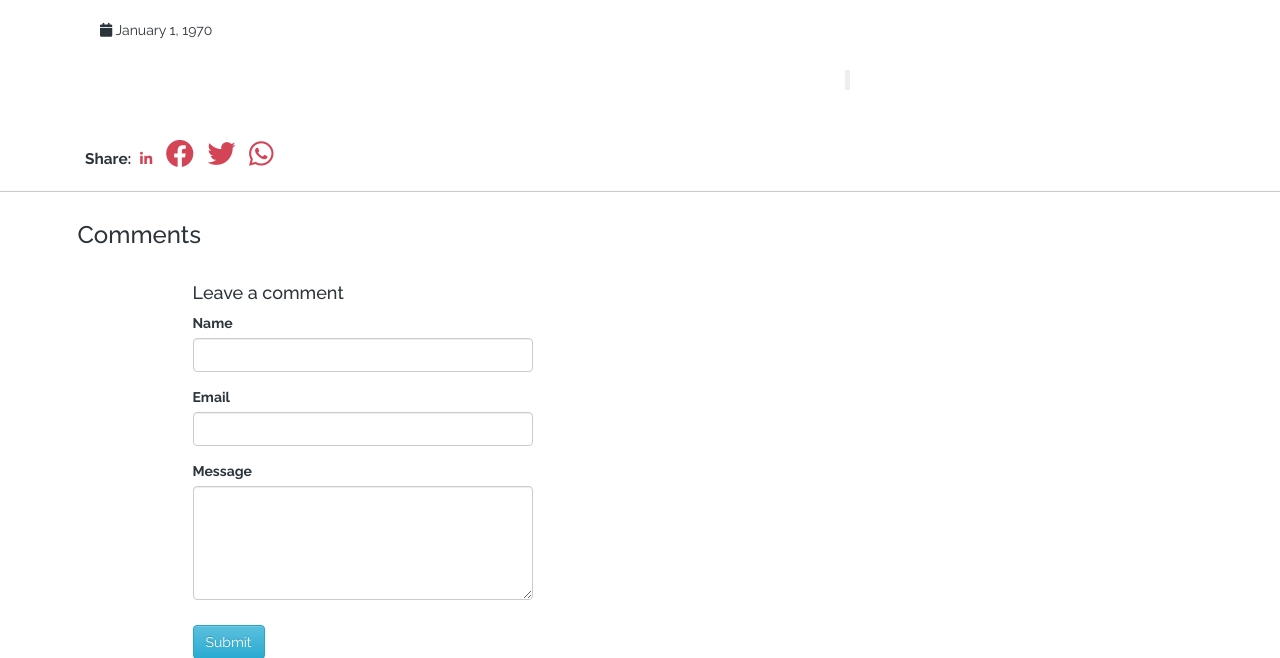
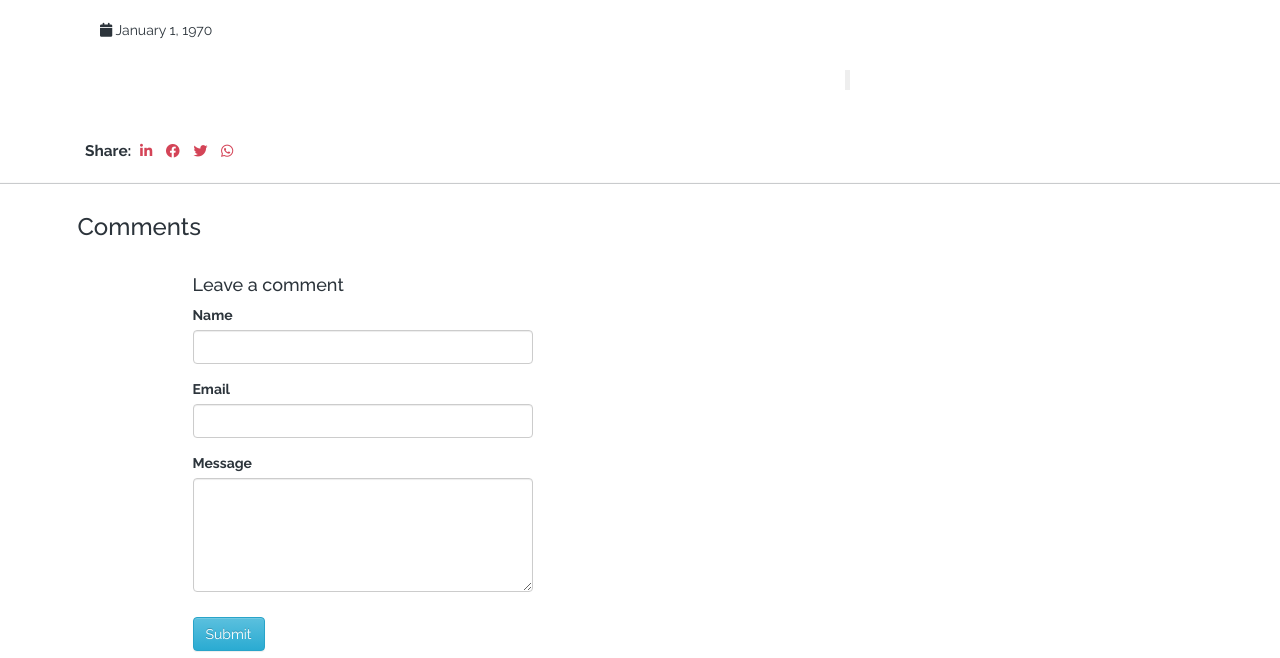
Before and after one commit to teslim191/organicskin, a PHP site: page /SKINCARE/viewpost.php in a window 1280 px wide. Shown: the part 100-758 px from the top of the page. Run offline with PHP 8.4, Linux system fonts and the light colour scheme; data that the repository does not hold is empty; some libraries are stand-ins or nearby versions.

Commit message:
Update viewpost.php

```diff
--- a/viewpost.php
+++ b/viewpost.php
@@ -109,10 +109,10 @@ if (isset($_GET["id"])) {
         <li>
             <span style="font-size: 1.1em;font-weight: 700;">Share:</span>
             <a href="http://www.linkedin.com/shareArticle?mini=true&url=<?php echo $baseUrl.$slug; ?>"><i class="fab fa-linkedin-in px-2"></i></a>
-            <a href="http://www.facebook.com/sharer.php?u=<?php echo $baseUrl.$slug; ?>"><i class="fab fa-facebook fa-2x px-2"></i></a>
-            <a href="#"><i class="fab fa-twitter fa-2x px-2"></i></a>
-            <a href="whatsapp://send?text=<?php echo $baseUrl.$slug; ?>"><i class="fab fa-whatsapp fa-2x px-2"></i></a>
-            <!-- <a href="#"><i class="fab fa-instagram fa-2x"></i></a> -->
+            <a href="http://www.facebook.com/sharer.php?u=<?php echo $baseUrl.$slug; ?>"><i class="fab fa-facebook px-2"></i></a>
+            <a href="#"><i class="fab fa-twitter px-2"></i></a>
+            <a href="whatsapp://send?text=<?php echo $baseUrl.$slug; ?>"><i class="fab fa-whatsapp px-2"></i></a>
+            <!-- <a href="#"><i class="fab fa-instagram"></i></a> -->
         </li>
     </ul>
 </div>
```
